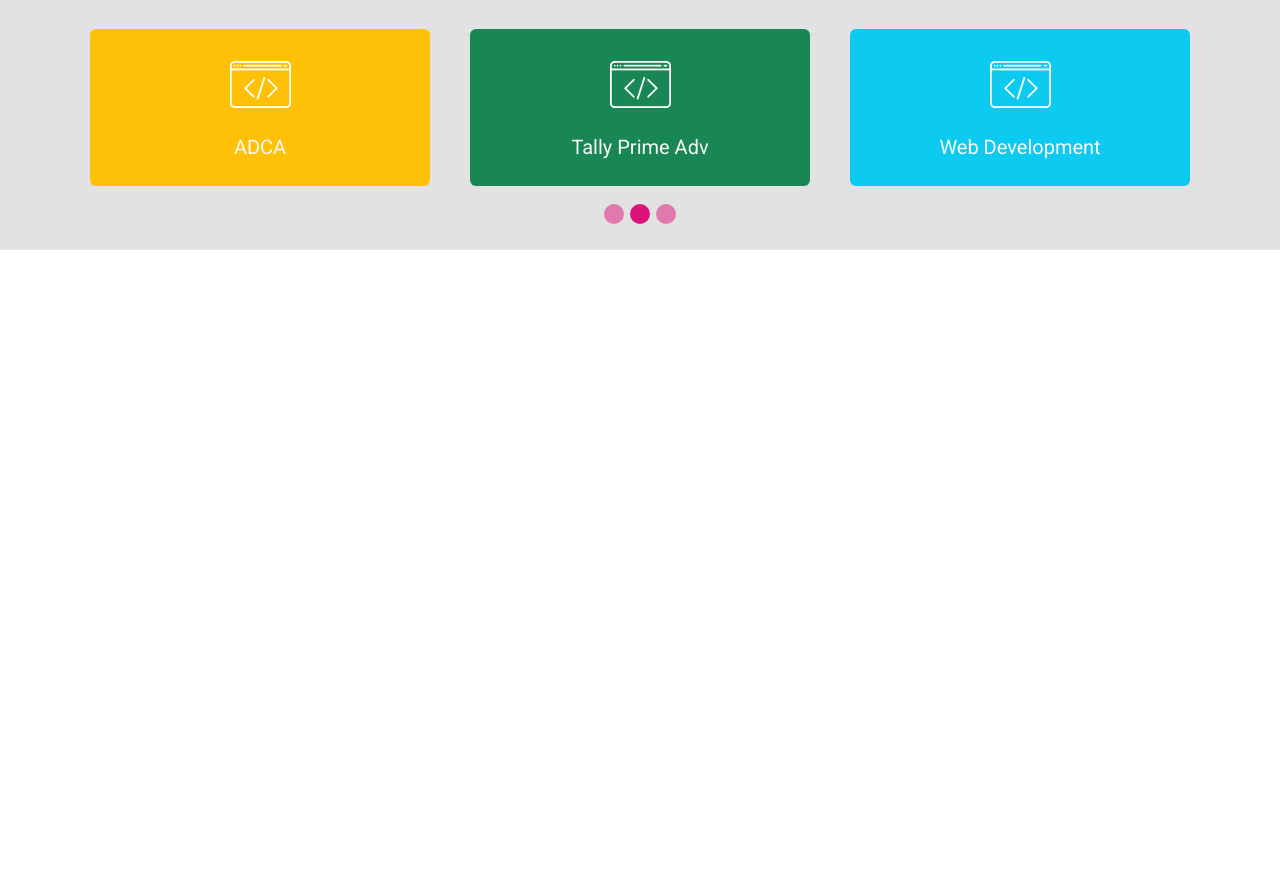
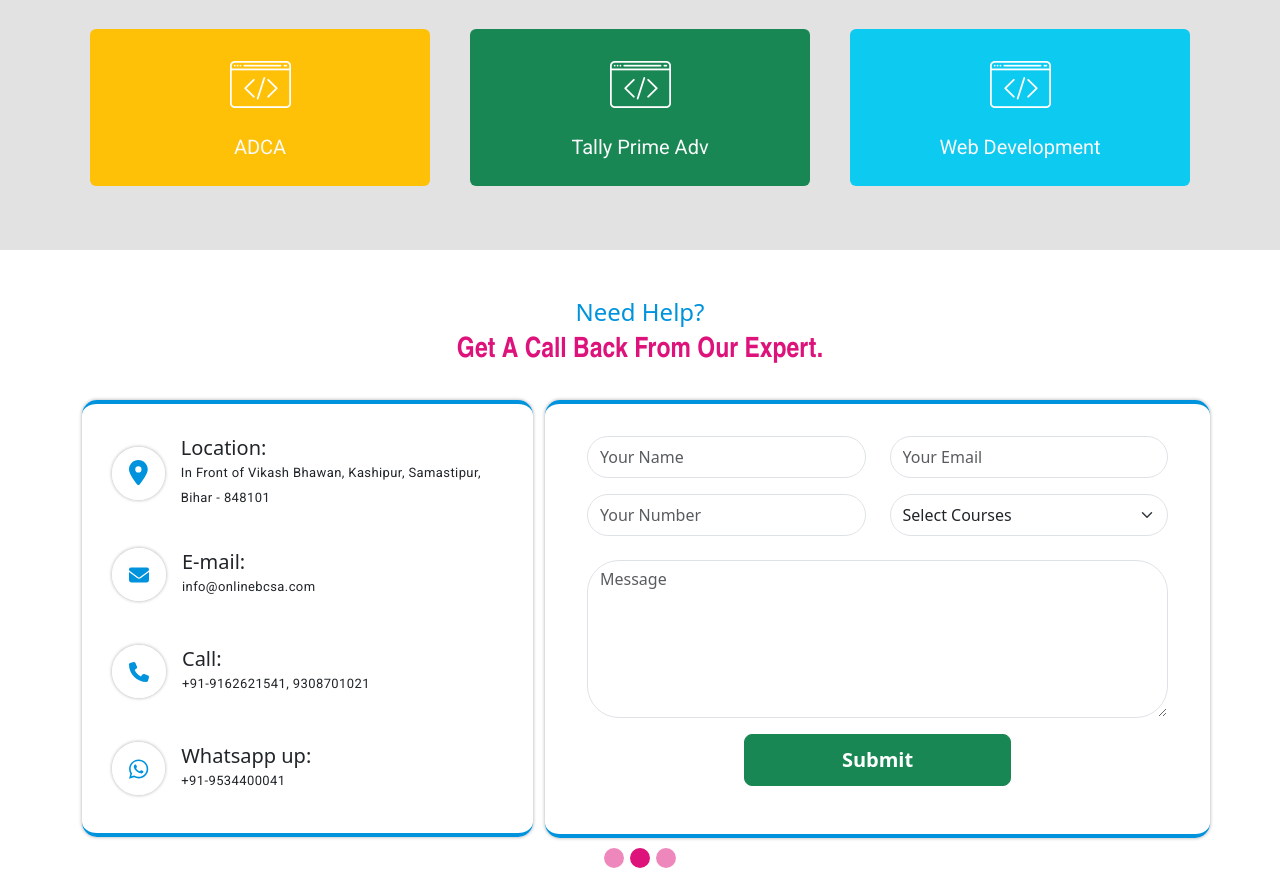
Before and after one commit to vickykumar30/online_bcsa, a plain HTML site: page index.html in a window 1280 px wide. Shown: the part 1762-2656 px from the top of the page. Before the commit the page ends 2012 px from the top, so only its background shows below. Drawn offline with nearby package versions, Linux system fonts and the light colour scheme; a web font is replaced by a local one.

Commit message:
form section complete

```diff
--- a/assets/css/style.css
+++ b/assets/css/style.css
@@ -144,3 +144,24 @@
 }
 
 /* banner end */
+/* need-help section start */
+.address-info{
+    padding: 0px 30px;
+    border-radius: 15px;
+    border-top: 4px solid #0093dd;
+    border-bottom: 4px solid #0093dd;
+    box-shadow: 0px 0px 3px 1px #ccc;
+}
+.add-icon a{
+    font-size: 25px;
+    color: #0093dd;
+    padding:12px 17px;
+    border-radius: 50%;
+    background-color: #fff;
+    box-shadow: 0px 0px 3px 1px #ccc;
+}
+.add-icon a:hover{
+    background: #0093dd;
+    color: #fff;
+}
+/* need-help section end */
--- a/index.html
+++ b/index.html
@@ -363,6 +363,96 @@
           </div>
         </section>
         <!-- courses section end -->
+        <!-- need-help section start  -->
+
+            <div class="container py-5" data-aos="zoom-in-up" data-aos-duration="1200">
+                <div class="row mx-auto">
+                    <h4 class="text-center text-primary2">Need Help?</h4>
+                     <h3 class="text-center fw-6 mb-4">Get A Call Back From Our Expert.</h3>
+                    </div>
+                    <div class="row">
+                  <div class="col-lg-5 my-2" data-aos="fade-right" data-aos-offset="300" data-aos-easing="ease-in-sine">
+                     <div class="address-info py-3">
+                        <div class="d-flex align-items-center">
+                            <div class="add-icon me-3">
+                                <a href=""><i class="fa-solid fa-location-dot"></i></a>
+                            </div>
+                         <div class="add-text pt-3">
+                                <h5 class="mb-0">Location:</h5>
+                                <p class="fs-13">In Front of Vikash Bhawan, Kashipur, Samastipur,<br> Bihar - 848101</p>
+                            </div>
+                        </div>
+                        <div class="d-flex align-items-center my-2">
+                            <div class="add-icon me-3">
+                                <a href=""><i class="fa-solid fa-envelope fs-5"></i></a>
+                            </div>
+                            <div class="add-text pt-3">
+                                <h5 class="mb-0">E-mail:</h5>
+                                <p class="fs-13">info@onlinebcsa.com</p>
+                            </div>
+                        </div>
+                        <div class="d-flex align-items-center my-3">
+                            <div class="add-icon me-3">
+                                <a href=""><i class="fa-solid fa-phone fs-5"></i></a>
+                            </div>
+                            <div class="add-text pt-3">
+                                <h5 class="mb-0">Call:</h5>
+                                <p class="fs-13">+91-9162621541, 9308701021</p>
+                            </div>
+                        </div>
+                        <div class="d-flex align-items-center my-2">
+                            <div class="add-icon me-3">
+                                <a href=""><i class="fa-brands fa-whatsapp" style="font-size:22px;"></i></a>
+                            </div>
+                            <div class="add-text pt-3">
+                                <h5 class="mb-0">Whatsapp up:</h5>
+                                <p class="fs-13"> +91-9534400041</p>
+                            </div>
+                        </div>
+                     </div>
+                  </div>
+                  <div class="col-lg-7 my-2"  data-aos="fade-left" data-aos-offset="300" data-aos-easing="ease-in-sine">
+                    <form action="#" method="POST">
+                        <div class="row address-info pt-4 pb-5">
+                          <div class="col-md-6 my-2">
+                              <input type="text" name="fname" class="form-control rounded-pill py-2" placeholder="Your Name">
+                          </div>
+                          <div class="col-md-6 my-2">
+                              <input type="Eamil" name="email"  class="form-control rounded-pill py-2" placeholder="Your Email">
+                          </div>
+                          <div class="col-md-6 my-2">
+                              <input type="text" name="mob" class="form-control rounded-pill py-2" placeholder="Your Number">
+                          </div>
+                          <div class="col-md-6 my-2">
+                              <select name="services" class="form-select rounded-pill py-2" aria-label="Default select example">
+                                  <option selected>Select Courses</option>
+                                  <option value="DCA">DCA</option>
+                                  <option value="DTP">DTP</option>
+                                  <option value="Tally">Tally</option>
+                                  <option value="Tally Adv.">Tally Adv.</option>
+                                  <option value="ADCA">ADCA</option>
+                                  <option value="Web Design">Web Design</option>
+                                  <option value="Web Development">Web Development</option>
+                                  <option value="Hardware">Hardware</option>
+                                  <option value="Franchise">Franchise</option>
+                                  <option value="Other">Other</option>
+                              </select>
+                          </div>
+                          <div class="col-md-12 mt-3">
+                              <textarea type="text" name="msg" class="form-control rounded-5" rows="6" placeholder="Message"></textarea>
+                          </div>
+                          <div class="text-center mt-3">
+                              <div class="col-12">
+                                  <button <button type="submit" name="submit" class="btn btn-success btn-lg" style="padding: 10px 97px;font-weight: 600;" >Submit</button>
+                              </div>
+                          </div>
+                        </div>
+                      </form>
+                  </div>
+                  </div>
+            </div>
+
+        <!-- need-help section end  -->
         <script src="https://unpkg.com/aos@2.3.1/dist/aos.js"></script>
         <script src="https://cdnjs.cloudflare.com/ajax/libs/font-awesome/6.5.1/js/all.min.js"></script>
         <script src="https://cdn.jsdelivr.net/npm/bootstrap@5.3.2/dist/js/bootstrap.bundle.min.js"></script>
```
